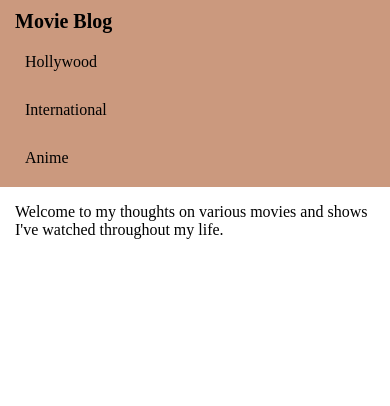
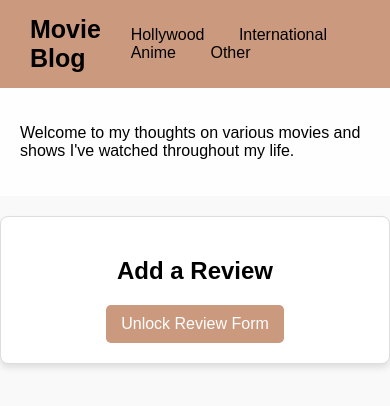
Before and after one commit to maureensanchez99/movie-blog, a plain HTML site: page index.html in a window 390 px wide. Drawn offline with Linux system fonts and the light colour scheme.

Commit message:
added review entry form and adjusted navbar

```diff
--- a/index.html
+++ b/index.html
@@ -6,7 +6,7 @@
     <meta name="viewport" content="width=device-width, initial-scale=1.0">
     <title>Film review</title>
     <link href="styles.css" rel="stylesheet" type="text/css" />
-    <script src="script.js"></script>
+    <script src="script.js" defer></script>
 </head>
 
 <body>
@@ -16,11 +16,41 @@
             <a href="pages/hollywood.html">Hollywood</a>
             <a href="pages/international.html">International</a>
             <a href="pages/anime.html">Anime</a>
+            <a href="pages/other/html">Other</a>
         </div>
     </div>
-    <p>
-        Welcome to my thoughts on various movies and shows I've watched throughout my life.
-    </p>
+
+    <div class="about-container">
+        <p>
+            Welcome to my thoughts on various movies and shows I've watched throughout my life.
+        </p>
+    </div>
+
+    <div class="add-entry">
+        <h2>Add a Review</h2>
+        <button id="unlockButton" onclick="validatePassword()">Unlock Review Form</button>
+        <form id="reviewForm" class="hidden">
+            <label for="movieTitle">Movie Title:</label>
+            <input type="text" id="movieTitle" name="movieTitle" placeholder="Enter the movie title" required />
+
+            <label for="movieType">Movie Type:</label>
+            <select id="movieType" name="movieType" required>
+                <option value="">Select a type</option>
+                <option value="Hollywood">Hollywood</option>
+                <option value="International">International</option>
+                <option value="Anime">Anime</option>
+                <option value="Other">Other</option>
+            </select>
+
+            <label for="rating">Rating:</label>
+            <input type="number" id="rating" name="rating" step="0.5" min="0" max="5" placeholder="0-5 stars" required />
+
+            <label for="reviewDescription">Review:</label>
+            <textarea id="reviewDescription" name="reviewDescription" rows="5" placeholder="Write your review here..." required></textarea>
+
+            <button type="submit">Submit Review</button>
+        </form>
+    </div>
 </body>
 
 </html>
--- a/script.js
+++ b/script.js
@@ -0,0 +1,12 @@
+function validatePassword() {
+    const correctPassword = "That is my opinion";
+    const userPassword = prompt("Enter the password to unlock the review form:");
+
+    if (userPassword === correctPassword) {
+        alert("Access granted. You can now add a review.");
+        document.getElementById("reviewForm").classList.remove("hidden");
+        document.getElementById("unlockButton").classList.add("hidden");
+    } else {
+        alert("Access denied. Incorrect password.");
+    }
+}
--- a/styles.css
+++ b/styles.css
@@ -9,40 +9,37 @@
 */
 
 body {
+    font-family: Arial, sans-serif;
     margin: 0;
     padding: 0;
+    display: flex;
+    flex-direction: column;
+    align-items: center;
+    min-height: 100vh;
+    background-color: #f9f9f9;
 }
 
 .nav-bar {
+    width: 100%;
     background-color: #CB997E;
     display: flex;
+    justify-content: space-between;
     align-items: center;
     padding: 15px 30px;
-    position: relative;
+    box-sizing: border-box;
 }
 
 .nav-title {
-    font-weight: bolder;
+    font-weight: bold;
     font-size: 25px;
     text-decoration: none;
     color: black;
-    flex-shrink: 0;
-    margin-right: 20px;
-}
-
-.nav-items {
-    display: flex;
-    justify-content: center;
-    gap: 20px;
-    flex-grow: 1;
 }
 
 .nav-items a {
-    text-align: center;
     text-decoration: none;
     color: black;
     padding: 10px 15px;
-    border-radius: 5px;
     transition: background-color 0.3s ease;
 }
 
@@ -50,30 +47,64 @@ body {
     background-color: #DDBEA9;
 }
 
-@media (max-width: 768px) {
-    .nav-bar {
-        flex-wrap: wrap;
-        padding: 10px 15px;
+.about-container {
+    width: 100%;
+    padding: 20px;
+    padding-left: 20px;
+    box-sizing: border-box;
+    background-color: #fefefe;
+    border: 1px;
+    box-shadow: 5px 10px solid #DDBEA9;
 }
 
-    .nav-title {
-        font-size: 20px;
-        margin-bottom: 10px;
+.add-entry {
+    margin-top: 20px;
+    padding: 20px;
+    border: 1px solid #ddd;
+    border-radius: 8px;
+    box-shadow: 0 4px 6px rgba(0, 0, 0, 0.1);
+    background-color: white;
+    max-width: 400px;
+    width: 100%;
+    box-sizing: border-box;
+    text-align: center;
 }
 
-    .nav-items {
-        flex-direction: column;
-        width: 100%;
-        gap: 10px;
+.hidden {
+    display: none;
 }
 
-    .nav-items a {
+form {
+    display: flex;
+    flex-direction: column;
+    gap: 15px;
     width: 100%;
-        text-align: left;
-        padding: 10px;
-    }
 }
 
-p {
-    padding-left: 15px;
+label {
+    font-weight: bold;
 }
+
+input, select, textarea {
+    width: 100%;
+    padding: 10px;
+    font-size: 1rem;
+    border: 1px solid #ddd;
+    border-radius: 5px;
+    box-sizing: border-box;
+}
+
+button {
+    padding: 10px 15px;
+    background-color: #CB997E;
+    border: none;
+    border-radius: 5px;
+    font-size: 1rem;
+    cursor: pointer;
+    color: white;
+    transition: background-color 0.3s ease;
+}
+
+button:hover {
+    background-color: #DDBEA9;
+}
```
Also changed, not shown: pages/hollywood.html (+1 -0 lines), pages/international.html (+1 -0 lines), pages/other.html (added, +24 -0 lines). Lines whose indentation alone changed are shown as unchanged.
